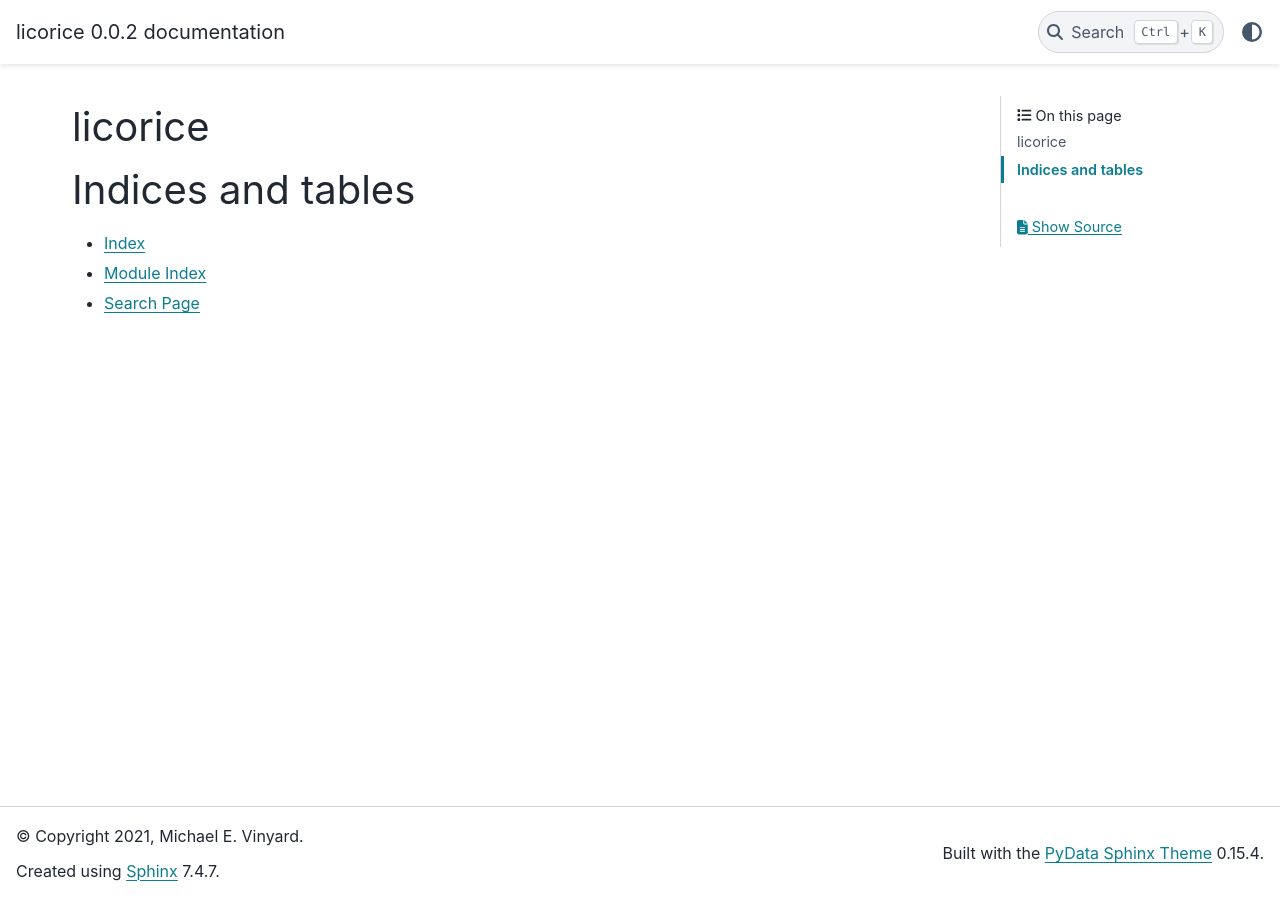
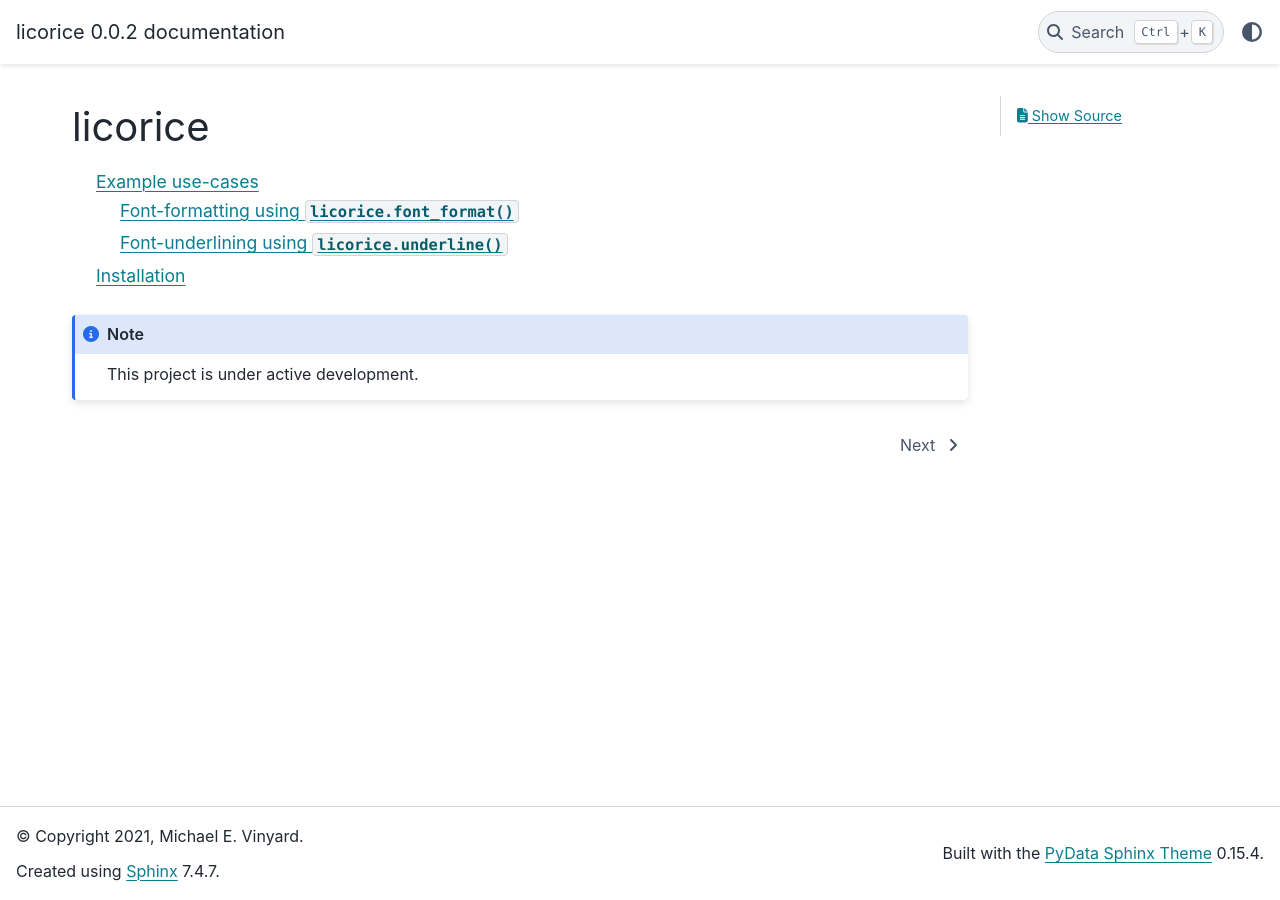
Before and after one commit to mvinyard/licorice, a Sphinx documentation site: the page built from docs/source/index.rst, in a window 1280 px wide. Built offline with Sphinx 7.4.7 and the PyData theme 0.15.4, drawn with Linux system fonts in a browser that asks for light colours.

Commit message:
Update index.rst

```diff
--- a/docs/source/index.rst
+++ b/docs/source/index.rst
@@ -10,11 +10,11 @@ licorice
    :maxdepth: 2
    :caption: Contents:
 
+.. toctree::
+
+   overview.md
 
 
-Indices and tables
-==================
+.. note::
 
-* :ref:`genindex`
-* :ref:`modindex`
-* :ref:`search`
+   This project is under active development.
```
